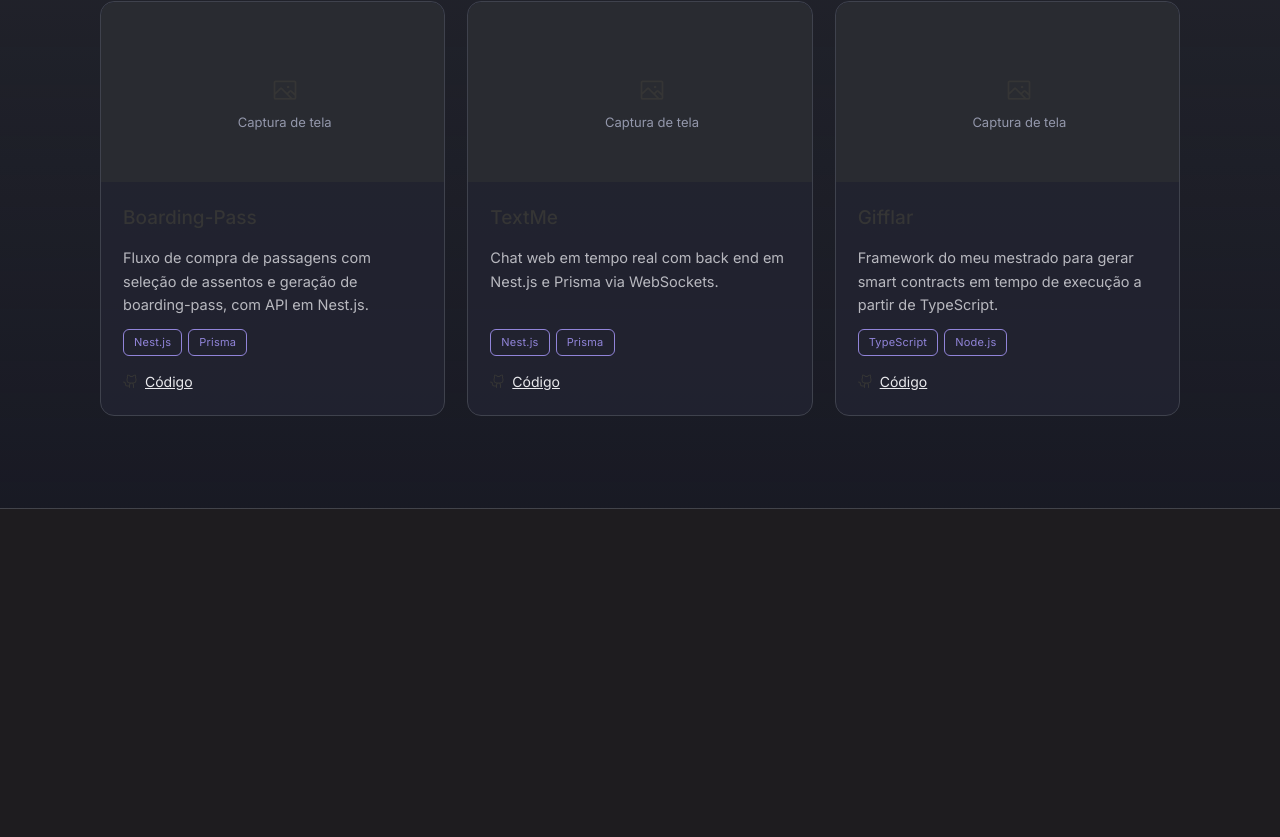
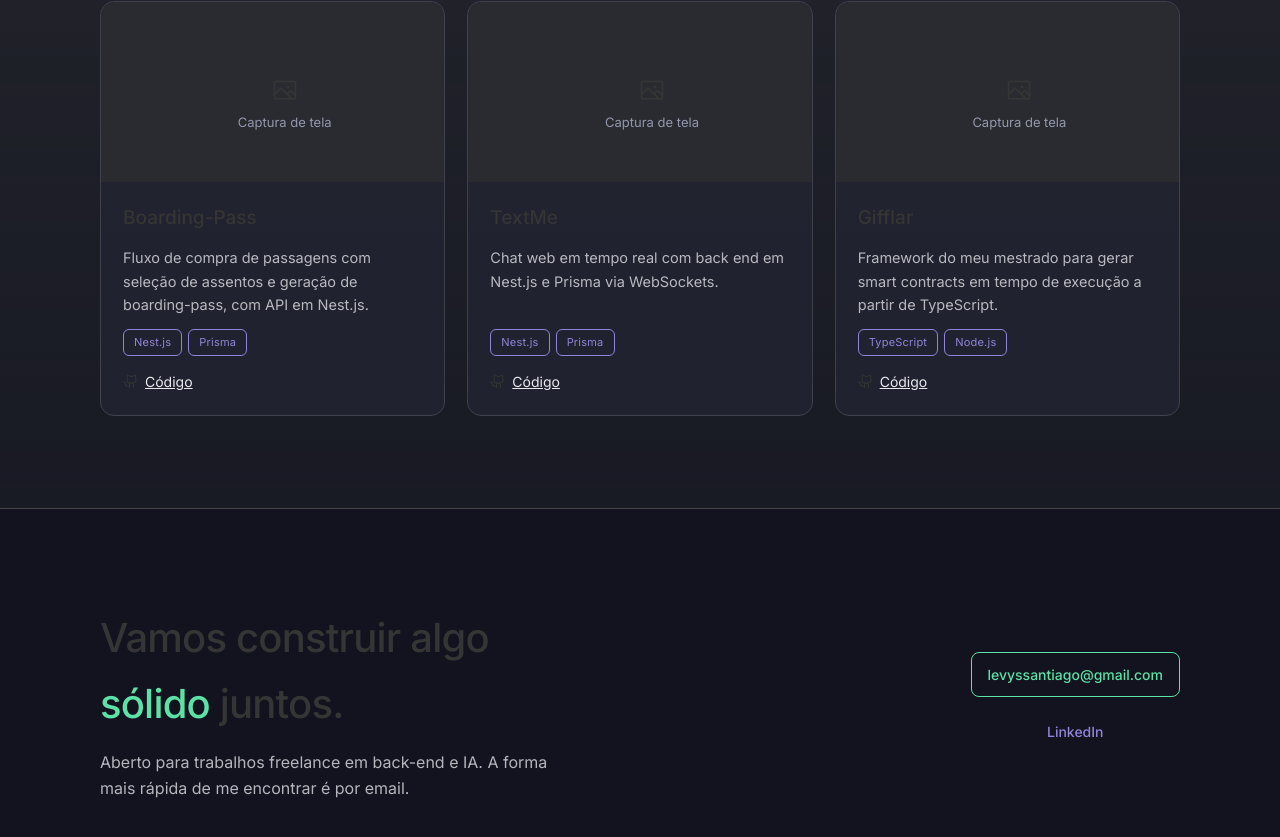
Before and after one commit to levysantiago/personal-page, a React (Create React App) app: page / in a window 1280 px wide. Shown: the part 3156-3993 px from the top of the page. Before the commit the page ends 3665 px from the top, so only its background shows below. Built offline with nearby package versions, Linux system fonts and the light colour scheme.

Commit message:
feat: add ContactClose section to homepage v2

```diff
--- a/src/pages/HomePageV2/index.tsx
+++ b/src/pages/HomePageV2/index.tsx
@@ -2,6 +2,7 @@ import * as React from "react";
 import NocturneTheme from "components/NocturneTheme";
 import NavbarV2 from "components/NavbarV2";
 import AboutV2 from "pages/sections-v2/AboutV2";
+import ContactClose from "pages/sections-v2/ContactClose";
 import ExperienceV2 from "pages/sections-v2/ExperienceV2";
 import Hero from "pages/sections-v2/Hero";
 import ProjectsV2 from "pages/sections-v2/ProjectsV2";
@@ -22,6 +23,7 @@ const HomePageV2: React.FC = () => {
           <ExperienceV2 />
           <TechnologiesV2 />
           <ProjectsV2 />
+          <ContactClose />
         </Content>
       </Page>
     </NocturneTheme>
--- /dev/null
+++ b/src/pages/sections-v2/ContactClose/content/en.ts
@@ -0,0 +1,8 @@
+export const en = {
+  headingLine1: "Let's build something",
+  headingAccent: "solid",
+  headingSuffix: " together.",
+  paragraph:
+    "Open to freelance back-end and AI work. The fastest way to reach me is email.",
+  linkedinLabel: "LinkedIn",
+};
--- /dev/null
+++ b/src/pages/sections-v2/ContactClose/content/index.ts
@@ -0,0 +1,4 @@
+import { en } from "./en";
+import { pt } from "./pt";
+
+export const content = { en, pt };
--- /dev/null
+++ b/src/pages/sections-v2/ContactClose/content/pt.ts
@@ -0,0 +1,8 @@
+export const pt = {
+  headingLine1: "Vamos construir algo",
+  headingAccent: "sólido",
+  headingSuffix: " juntos.",
+  paragraph:
+    "Aberto para trabalhos freelance em back-end e IA. A forma mais rápida de me encontrar é por email.",
+  linkedinLabel: "LinkedIn",
+};
--- /dev/null
+++ b/src/pages/sections-v2/ContactClose/index.tsx
@@ -0,0 +1,42 @@
+import * as React from "react";
+import { useLanguage } from "components/contexts/LanguageContext";
+import { useReveal } from "components/RevealOnScroll";
+import { EMAIL, LINKEDIN_URL } from "../socialLinks";
+import { content } from "./content";
+import {
+  Actions,
+  GhostButton,
+  Heading,
+  HeadingAccent,
+  Paragraph,
+  PrimaryButton,
+  Section,
+} from "./styles";
+
+const ContactClose: React.FC = () => {
+  const { lang } = useLanguage();
+  const c = content[lang];
+  const reveal = useReveal<HTMLElement>();
+
+  return (
+    <Section ref={reveal.ref} $visible={reveal.isVisible}>
+      <div>
+        <Heading>
+          {c.headingLine1}
+          <br />
+          <HeadingAccent>{c.headingAccent}</HeadingAccent>
+          {c.headingSuffix}
+        </Heading>
+        <Paragraph>{c.paragraph}</Paragraph>
+      </div>
+      <Actions>
+        <PrimaryButton href={`mailto:${EMAIL}`}>{EMAIL}</PrimaryButton>
+        <GhostButton href={LINKEDIN_URL} target="_blank" rel="noopener">
+          {c.linkedinLabel}
+        </GhostButton>
+      </Actions>
+    </Section>
+  );
+};
+
+export default ContactClose;
--- /dev/null
+++ b/src/pages/sections-v2/ContactClose/styles.tsx
@@ -0,0 +1,95 @@
+import styled, { css } from "styled-components";
+import { INocturneTheme } from "components/NocturneTheme";
+import { revealStyles } from "components/RevealOnScroll/styles";
+
+interface IProps {
+  theme: INocturneTheme;
+}
+
+interface IRevealProps extends IProps {
+  $visible: boolean;
+}
+
+export const Section = styled.section(
+  (props: IRevealProps) => css`
+    ${revealStyles(props)}
+    max-width: 1080px;
+    margin: 0 auto;
+    padding: 96px 24px 104px;
+    display: grid;
+    grid-template-columns: 1fr auto;
+    gap: 40px;
+    align-items: center;
+
+    @media (max-width: 720px) {
+      grid-template-columns: 1fr;
+    }
+  `
+);
+
+export const Heading = styled.h2(
+  (props: IProps) => css`
+    font-family: ${props.theme.fonts.heading};
+    font-weight: 500;
+    font-size: clamp(30px, 3.4vw, 40px);
+    letter-spacing: -0.02em;
+    margin: 0 0 12px;
+  `
+);
+
+export const HeadingAccent = styled.span(
+  (props: IProps) => css`
+    color: ${props.theme.colors.green};
+  `
+);
+
+export const Paragraph = styled.p(
+  (props: IProps) => css`
+    margin: 0;
+    color: color-mix(in srgb, ${props.theme.colors.text} 76%, transparent);
+    max-width: 46ch;
+  `
+);
+
+export const Actions = styled.div`
+  display: flex;
+  flex-direction: column;
+  gap: 12px;
+`;
+
+export const ButtonBase = styled.a(
+  (props: IProps) => css`
+    display: inline-flex;
+    align-items: center;
+    justify-content: center;
+    font-family: ${props.theme.fonts.heading};
+    font-weight: 500;
+    font-size: 14px;
+    text-decoration: none;
+    padding: 10px 16px;
+    border-radius: 8px;
+    border: 1px solid transparent;
+    cursor: pointer;
+  `
+);
+
+export const PrimaryButton = styled(ButtonBase)(
+  (props: IProps) => css`
+    color: ${props.theme.colors.green};
+    border-color: ${props.theme.colors.green};
+
+    &:hover {
+      background: color-mix(in srgb, ${props.theme.colors.green} 12%, transparent);
+    }
+  `
+);
+
+export const GhostButton = styled(ButtonBase)(
+  (props: IProps) => css`
+    color: ${props.theme.colors.accent};
+
+    &:hover {
+      background: color-mix(in srgb, ${props.theme.colors.accent} 10%, transparent);
+    }
+  `
+);
```
